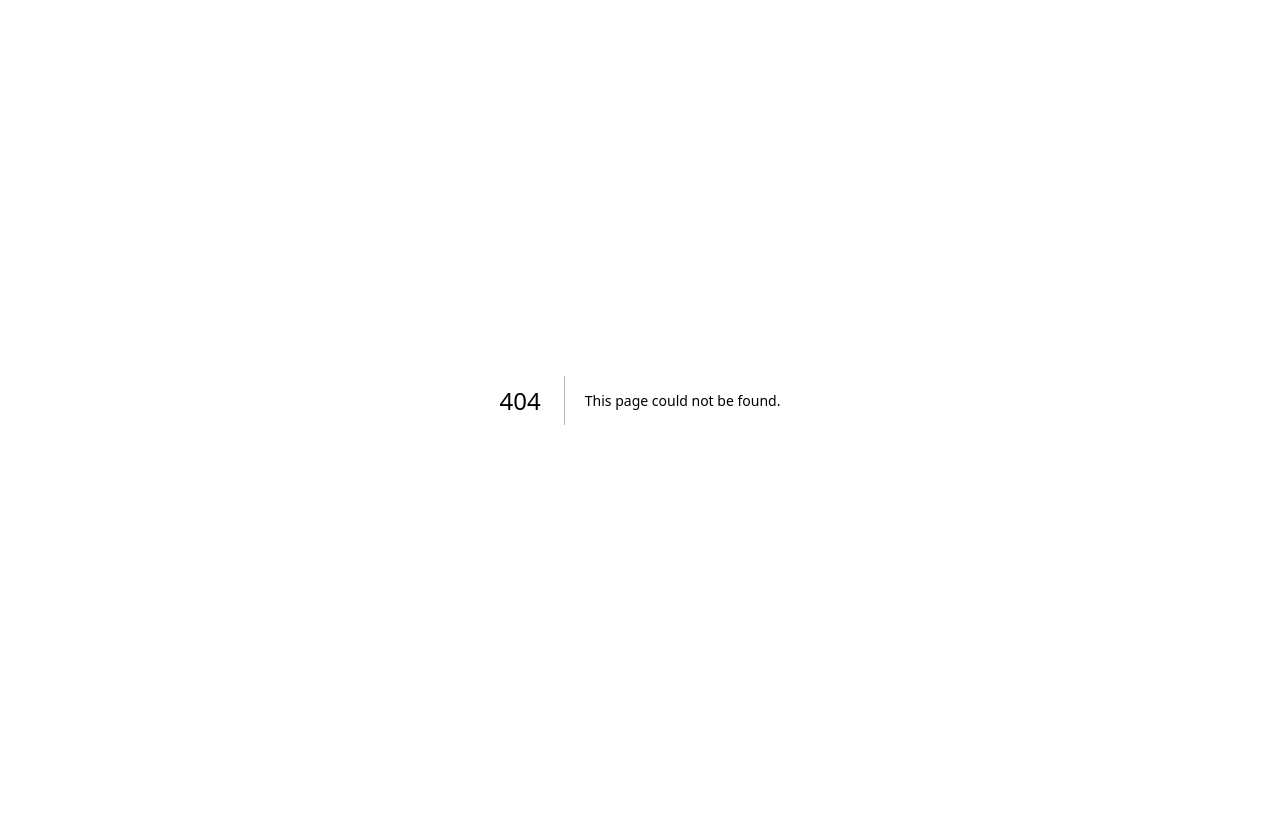
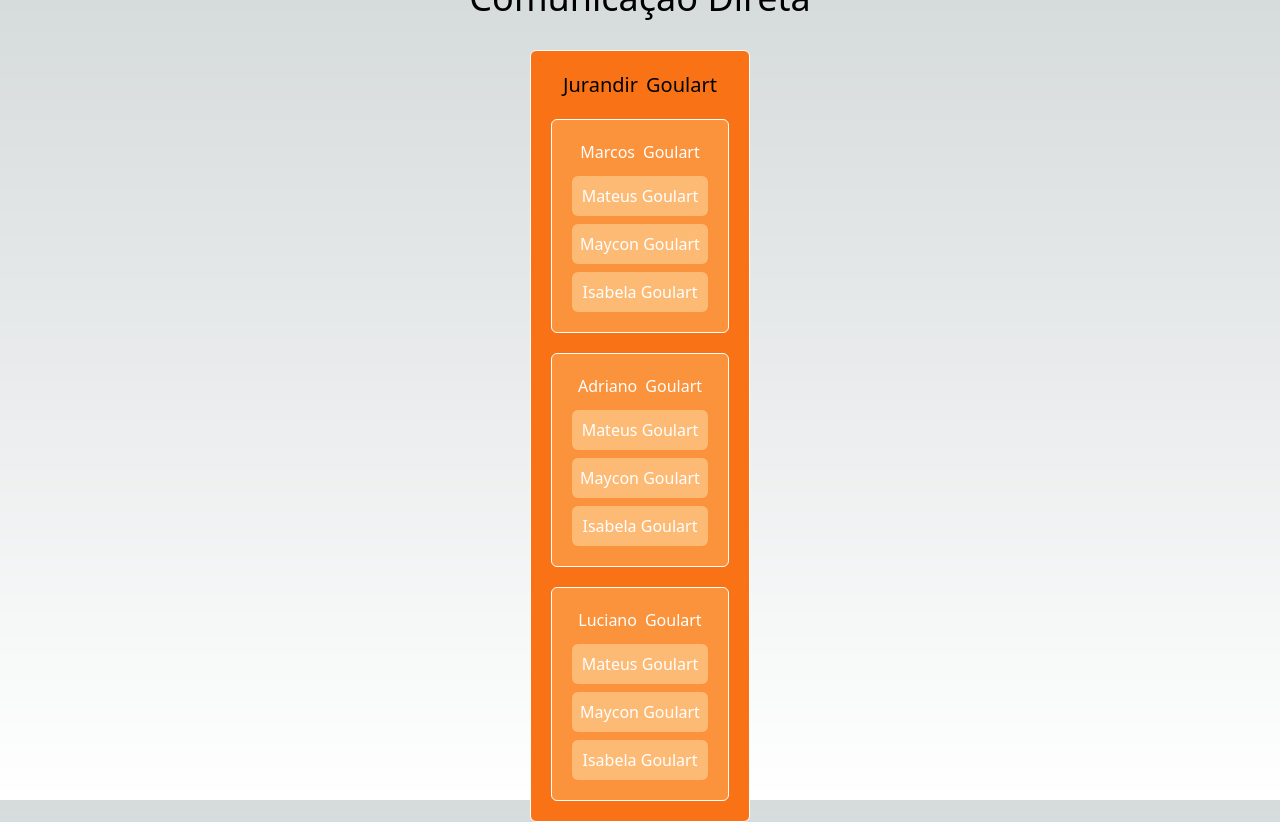
Before and after one commit to MatGoulart3003/cursoNextjs, a Next.js app: page /communication/paginaDireta in a window 1280 px wide. Before the commit this address had no page. Before the commit the page ends 800 px from the top, so only its background shows below. Built offline with nearby package versions, Linux system fonts and the light colour scheme.

Commit message:
lidando com props, heranca com comunicacao direta

```diff
--- /dev/null
+++ b/src/components/communication/direct/Avo.tsx
@@ -0,0 +1,22 @@
+import { Pai } from "./Pai";
+
+interface AvoProps{
+    nome: string
+    sobrenome: string
+}
+
+export function Avo(props: AvoProps) {
+    return (
+        <div className="flex flex-col gap-5 p-5 bg-orange-500 rounded-md border border-white">
+            <div className="flex items-center justify-center gap-2 text-xl">
+                <span>{props.nome}</span>
+                <span>{props.sobrenome}</span>
+            </div>
+            <div className="flex flex-col gap-5">
+             <Pai nome="Marcos" sobrenome={props.sobrenome}/>
+             <Pai nome="Adriano" sobrenome={props.sobrenome}/>
+             <Pai nome="Luciano" sobrenome={props.sobrenome}/>
+            </div>
+           </div>
+    )
+}
--- /dev/null
+++ b/src/components/communication/direct/Filho.tsx
@@ -0,0 +1,12 @@
+interface FilhoProps{
+    nome: string
+    sobrenome: string
+}
+
+export function Filho(props: FilhoProps) {
+    return (
+        <div className="flex justify-center items-center bg-orange-300 p-2 rounded-md">
+           <h1> {props.nome} {props.sobrenome} </h1>
+        </div>
+    )
+}
--- /dev/null
+++ b/src/components/communication/direct/Pai.tsx
@@ -0,0 +1,22 @@
+import { Filho } from "./Filho";
+
+interface PaiProps{
+    nome: string
+    sobrenome: string
+}
+
+export function Pai(props: PaiProps) {
+    return (
+        <div className="flex flex-col bg-orange-400 p-5 rounded-md text-white border border-white gap-3">
+           <div className="flex gap-2 items-center justify-center">
+            <span>{props.nome}</span>
+            <span>{props.sobrenome}</span>
+           </div>
+           <div className="flex flex-col gap-2">
+           <Filho nome="Mateus" sobrenome={props.sobrenome}/>
+           <Filho nome="Maycon" sobrenome={props.sobrenome}/>
+           <Filho nome="Isabela" sobrenome={props.sobrenome}/>
+           </div>
+        </div>
+    )
+}
--- /dev/null
+++ b/src/pages/communication/paginaDireta.tsx
@@ -0,0 +1,10 @@
+import { Avo } from "@/components/communication/direct/Avo";
+
+export default function PaginaDireta (){
+    return(
+        <div className="flex flex-col justify-center items-center h-screen">
+            <h1 className="text-4xl mb-8">Comunicação Direta</h1>
+            <Avo nome="Jurandir" sobrenome="Goulart"/>
+        </div>
+    )
+}
```
Also changed, not shown: 1 other file (tests, documents, lock files or other folders).
